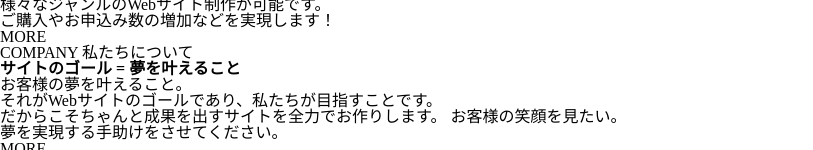
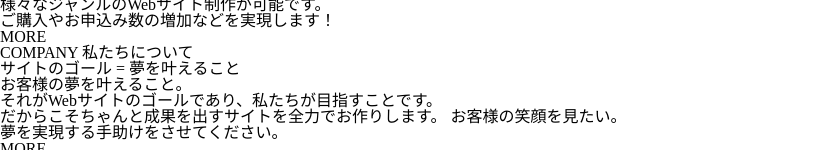
Before and after one commit to Aoi719/nekopon_site, a plain HTML site: page public/index.html in a window 1280 px wide. Shown: the part 2309-2459 px from the top of the page, without its empty margins (0-813 px from the left). Drawn offline with Linux system fonts and the light colour scheme.

Commit message:
base scss編集、header mv読み込み

```diff
--- a/src/scss/base/_base.scss
+++ b/src/scss/base/_base.scss
@@ -80,3 +80,9 @@ hr {
 input, select {
   vertical-align:middle;
 }
+
+// 手動設定
+
+.fw_n {
+  font-weight: normal;
+}
--- a/src/scss/style.scss
+++ b/src/scss/style.scss
@@ -2,3 +2,5 @@
 @use "components/button";
 
 // layouts
+@use "layouts/header";
+@use "layouts/mv";
```
Also changed, not shown: public/css/base.css, public/css/style.css.
